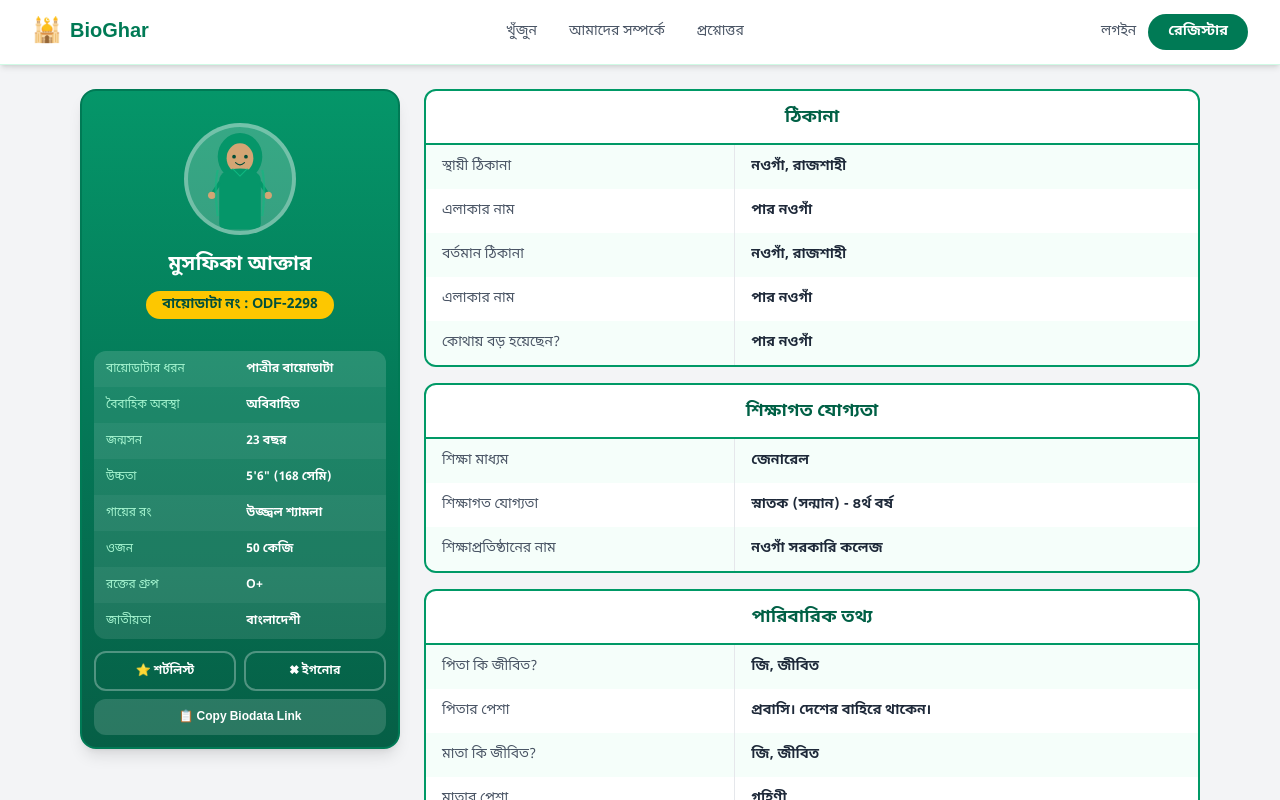
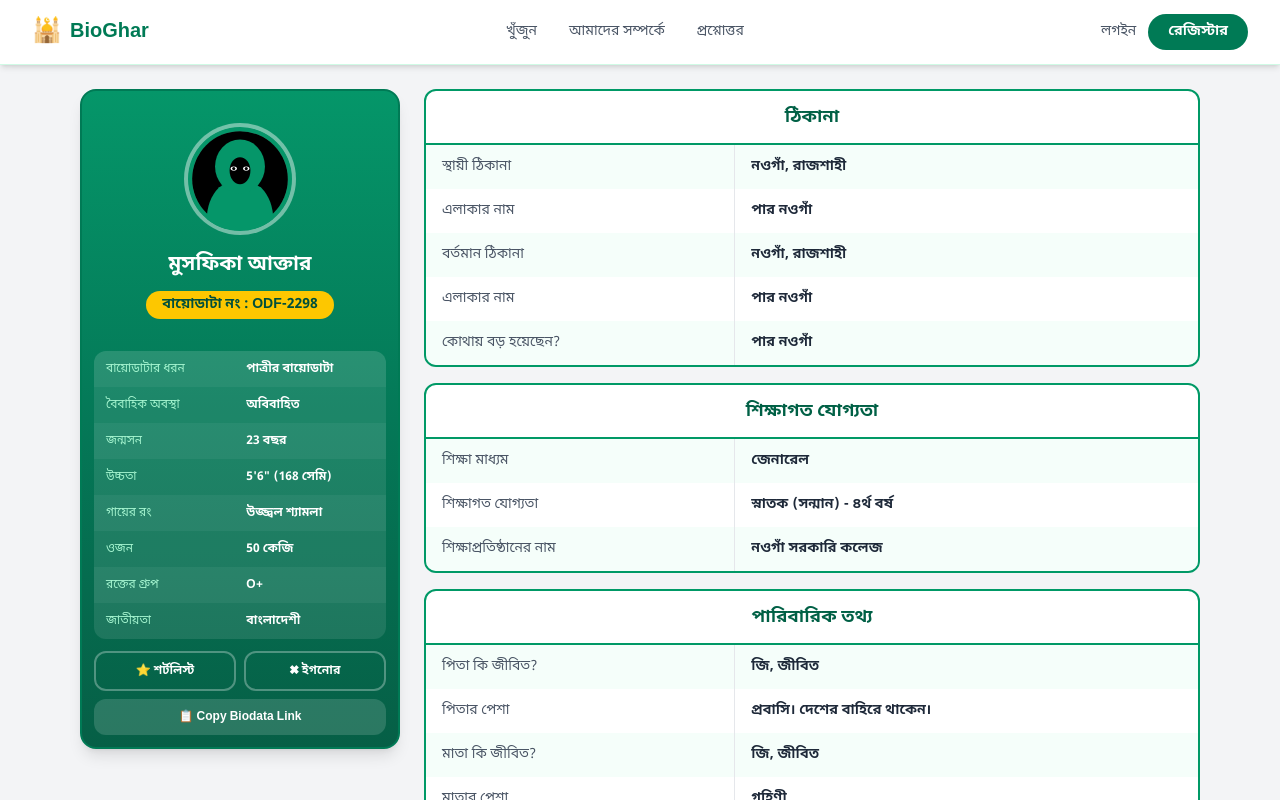
Before and after one commit to mdkanokmiah232-arch/BioGhar, a Next.js app: page /biodata/2298 in a window 1280 px wide. Shown: the top 800 px of the page. Built offline with nearby package versions, Linux system fonts and the light colour scheme.

Commit message:
feat: new Islamic icons — male (topi+beard green on white) + female (hijab green on black) for detail and listing pages

```diff
--- a/src/app/biodata/BiodataSearchContent.tsx
+++ b/src/app/biodata/BiodataSearchContent.tsx
@@ -20,27 +20,30 @@ function CollapsibleSection({ title, defaultOpen = false, children }: { title: s
 
 function MaleMini() {
   return (
-    <svg viewBox="0 0 60 60" className="w-8 h-8">
-      <circle cx="30" cy="18" r="11" fill="#3D3266"/>
-      <rect x="19" y="10" width="22" height="7" rx="2" fill="#3D3266"/>
-      <circle cx="26" cy="18" r="1.2" fill="#1a1a2e"/><circle cx="34" cy="18" r="1.2" fill="#1a1a2e"/>
-      <path d="M22 32 C22 27 25 24 30 24 C35 24 38 27 38 32 L38 50 C38 52 36 53 34 53 L26 53 C24 53 22 52 22 50Z" fill="#3D3266"/>
-      <path d="M22 21 Q25 28 30 29 Q35 28 38 21" fill="#3D3266" opacity="0.5"/>
+    <svg viewBox="0 0 60 60" className="w-full h-full">
+      <circle cx="30" cy="18" r="11" fill="#065f46"/>
+      <ellipse cx="30" cy="13" rx="12" ry="5" fill="#047857"/>
+      <rect x="18" y="10" width="24" height="6" rx="2" fill="#047857"/>
+      <circle cx="26" cy="18" r="1" fill="#034d38"/><circle cx="34" cy="18" r="1" fill="#034d38"/>
+      <path d="M27 23 Q30 26 33 23" fill="none" stroke="#034d38" strokeWidth="0.8" strokeLinecap="round"/>
+      <path d="M18 32 C18 28 23 25 30 25 C37 25 42 28 42 32 L42 52 C42 54 40 55 38 55 L22 55 C20 55 18 54 18 52Z" fill="#065f46"/>
+      <path d="M26 25 L30 31 L34 25" fill="none" stroke="#10b981" strokeWidth="1"/>
+      <path d="M22 22 Q24 29 30 30 Q36 29 38 22" fill="#047857" opacity="0.6"/>
     </svg>
   );
 }
 
 function FemaleMini() {
   return (
-    <svg viewBox="0 0 60 70" className="w-8 h-8">
-      <ellipse cx="30" cy="18" rx="15" ry="16" fill="#059669"/>
-      <ellipse cx="30" cy="20" rx="10" ry="11" fill="#D4A574"/>
-      <circle cx="26" cy="19" r="1.5" fill="#1a1a2e"/><circle cx="34" cy="19" r="1.5" fill="#1a1a2e"/>
-      <path d="M27 24 Q30 27 33 24" fill="none" stroke="#1a1a2e" strokeWidth="1"/>
-      <path d="M16 36 C16 30 22 27 30 27 C38 27 44 30 44 36 L44 64 C44 66 42 67 40 67 L20 67 C18 67 16 66 16 64Z" fill="#059669"/>
-      <path d="M25 27 L30 33 L35 27" fill="none" stroke="#10b981" strokeWidth="1"/>
-      <path d="M16 36 L10 46 L13 47 L18 40" fill="#059669"/>
-      <path d="M44 36 L50 46 L47 47 L42 40" fill="#059669"/>
+    <svg viewBox="0 0 60 70" className="w-full h-full">
+      <ellipse cx="30" cy="20" rx="15" ry="16" fill="#059669"/>
+      <ellipse cx="30" cy="22" rx="9" ry="10" fill="#D4A574"/>
+      <circle cx="26" cy="21" r="1.2" fill="#034d38"/><circle cx="34" cy="21" r="1.2" fill="#034d38"/>
+      <path d="M27 26 Q30 29 33 26" fill="none" stroke="#034d38" strokeWidth="0.8" strokeLinecap="round"/>
+      <path d="M16 38 C16 32 22 28 30 28 C38 28 44 32 44 38 L44 66 C44 68 42 69 40 69 L20 69 C18 69 16 68 16 66Z" fill="#059669"/>
+      <path d="M25 28 L30 34 L35 28" fill="none" stroke="#10b981" strokeWidth="0.8"/>
+      <path d="M16 38 L10 48 L13 49 L18 42" fill="#059669"/>
+      <path d="M44 38 L50 48 L47 49 L42 42" fill="#059669"/>
     </svg>
   );
 }
@@ -178,7 +181,7 @@ export default function BiodataSearchContent() {
                       <div className="bg-white rounded-2xl overflow-hidden shadow-sm border border-gray-100 group-hover:shadow-md transition-all">
                         {/* Header with icon */}
                         <div className={`px-4 py-5 flex items-center gap-3 ${isGroom ? "bg-gradient-to-r from-blue-50 to-blue-100/50" : "bg-gradient-to-r from-pink-50 to-pink-100/50"}`}>
-                          <div className={`w-12 h-12 rounded-full flex items-center justify-center ${isGroom ? "bg-blue-200" : "bg-pink-200"}`}>
+                          <div className={`w-12 h-12 rounded-full flex items-center justify-center ${isGroom ? "bg-white shadow-sm" : "bg-gray-900 shadow-sm"}`}>
                             {isGroom ? <MaleMini /> : <FemaleMini />}
                           </div>
                           <div className="flex-1">
--- a/src/app/biodata/[id]/page.tsx
+++ b/src/app/biodata/[id]/page.tsx
@@ -8,36 +8,47 @@ export function generateStaticParams() {
 
 function MaleIcon() {
   return (
-    <svg viewBox="0 0 120 120" className="w-full h-full">
-      <circle cx="60" cy="38" r="22" fill="#065f46"/>
-      <ellipse cx="60" cy="28" rx="24" ry="10" fill="#047857"/>
-      <rect x="38" y="20" width="44" height="12" rx="4" fill="#047857"/>
-      <circle cx="52" cy="38" r="2" fill="#034d38"/><circle cx="68" cy="38" r="2" fill="#034d38"/>
-      <path d="M54 46 Q60 52 66 46" fill="none" stroke="#034d38" strokeWidth="1.5" strokeLinecap="round"/>
-      <path d="M36 65 C36 58 48 52 60 52 C72 52 84 58 84 65 L84 100 C84 105 80 108 76 108 L44 108 C40 108 36 105 36 100Z" fill="#065f46"/>
-      <path d="M52 52 L60 62 L68 52" fill="none" stroke="#10b981" strokeWidth="2"/>
-      <path d="M36 65 L24 80 L28 82 L38 70" fill="#065f46"/>
-      <path d="M84 65 L96 80 L92 82 L82 70" fill="#065f46"/>
-      <path d="M44 44 Q48 56 60 58 Q72 56 76 44" fill="#047857" opacity="0.6"/>
+    <svg viewBox="0 0 100 100" className="w-full h-full">
+      {/* Green circle border */}
+      <circle cx="50" cy="50" r="48" fill="none" stroke="#059669" strokeWidth="4"/>
+      {/* White background inside circle */}
+      <circle cx="50" cy="50" r="46" fill="white"/>
+      {/* Shoulders and upper body */}
+      <ellipse cx="50" cy="82" rx="22" ry="16" fill="#059669"/>
+      {/* Neck */}
+      <rect x="44" y="60" width="12" height="12" rx="2" fill="#059669"/>
+      {/* Head */}
+      <ellipse cx="50" cy="46" rx="15" ry="17" fill="#059669"/>
+      {/* Islamic topi/cap - flat top rounded edges */}
+      <rect x="36" y="28" width="28" height="10" rx="3" fill="#059669"/>
+      <rect x="34" y="32" width="32" height="5" rx="2" fill="#059669"/>
+      {/* Beard - draping from chin */}
+      <path d="M37 52 Q38 64 50 66 Q62 64 63 52" fill="#059669"/>
+      {/* Ears */}
+      <ellipse cx="35" cy="46" rx="3" ry="5" fill="#059669"/>
+      <ellipse cx="65" cy="46" rx="3" ry="5" fill="#059669"/>
     </svg>
   );
 }
 
 function FemaleIcon() {
   return (
-    <svg viewBox="0 0 120 140" className="w-full h-full">
-      <ellipse cx="60" cy="40" rx="30" ry="32" fill="#059669"/>
-      <ellipse cx="60" cy="42" rx="18" ry="20" fill="#D4A574"/>
-      <circle cx="52" cy="40" r="2.5" fill="#034d38"/><circle cx="68" cy="40" r="2.5" fill="#034d38"/>
-      <path d="M54 48 Q60 54 66 48" fill="none" stroke="#034d38" strokeWidth="1.5" strokeLinecap="round"/>
-      <path d="M32 72 C32 62 44 56 60 56 C76 56 88 62 88 72 L88 130 C88 135 84 138 80 138 L40 138 C36 138 32 135 32 130Z" fill="#059669"/>
-      <path d="M50 56 L60 66 L70 56" fill="none" stroke="#10b981" strokeWidth="1.5"/>
-      <path d="M32 72 L20 90 L24 92 L34 78" fill="#059669"/>
-      <path d="M88 72 L100 90 L96 92 L86 78" fill="#059669"/>
-      <circle cx="22" cy="92" r="5" fill="#D4A574"/>
-      <circle cx="98" cy="92" r="5" fill="#D4A574"/>
-      <path d="M30 58 Q25 80 30 120" fill="none" stroke="#10b981" strokeWidth="3" opacity="0.6"/>
-      <path d="M90 58 Q95 80 90 120" fill="none" stroke="#10b981" strokeWidth="3" opacity="0.6"/>
+    <svg viewBox="0 0 100 100" className="w-full h-full">
+      {/* Green circle border */}
+      <circle cx="50" cy="50" r="48" fill="none" stroke="#059669" strokeWidth="4"/>
+      {/* Black background inside circle */}
+      <circle cx="50" cy="50" r="46" fill="black"/>
+      {/* Hijab body draping down over shoulders */}
+      <path d="M18 90 Q18 70 30 58 Q36 54 50 52 Q64 54 70 58 Q82 70 82 90 L82 96 Q82 98 80 98 L20 98 Q18 98 18 96 Z" fill="#059669"/>
+      {/* Hijab head covering */}
+      <ellipse cx="50" cy="38" rx="24" ry="26" fill="#059669"/>
+      {/* Oval face opening (niqab style) */}
+      <ellipse cx="50" cy="42" rx="10" ry="13" fill="black"/>
+      {/* Eyes - visible through the face opening */}
+      <ellipse cx="44" cy="40" rx="3" ry="2" fill="white"/>
+      <ellipse cx="56" cy="40" rx="3" ry="2" fill="white"/>
+      <circle cx="44" cy="40" r="1.5" fill="black"/>
+      <circle cx="56" cy="40" r="1.5" fill="black"/>
     </svg>
   );
 }
```
